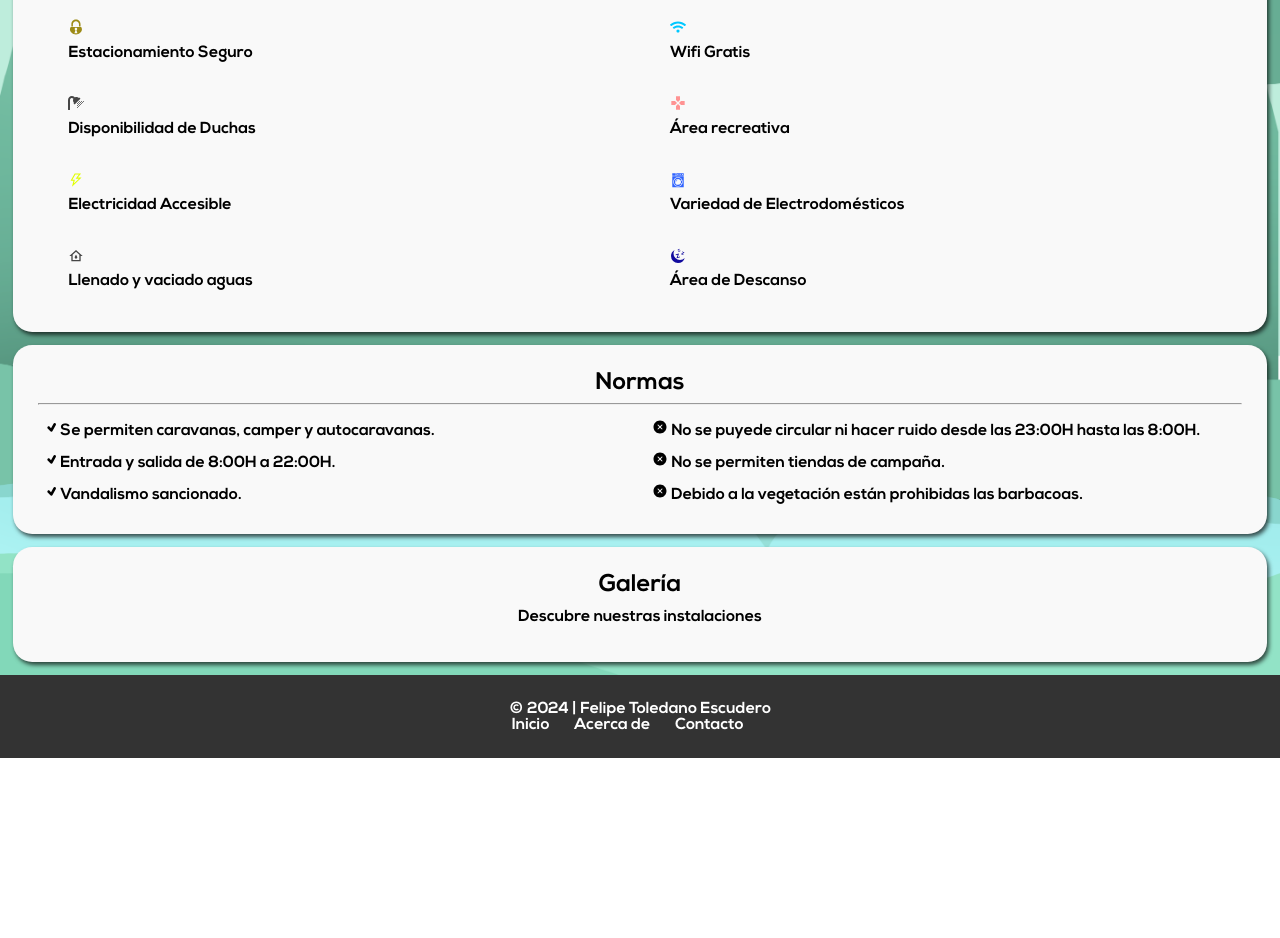
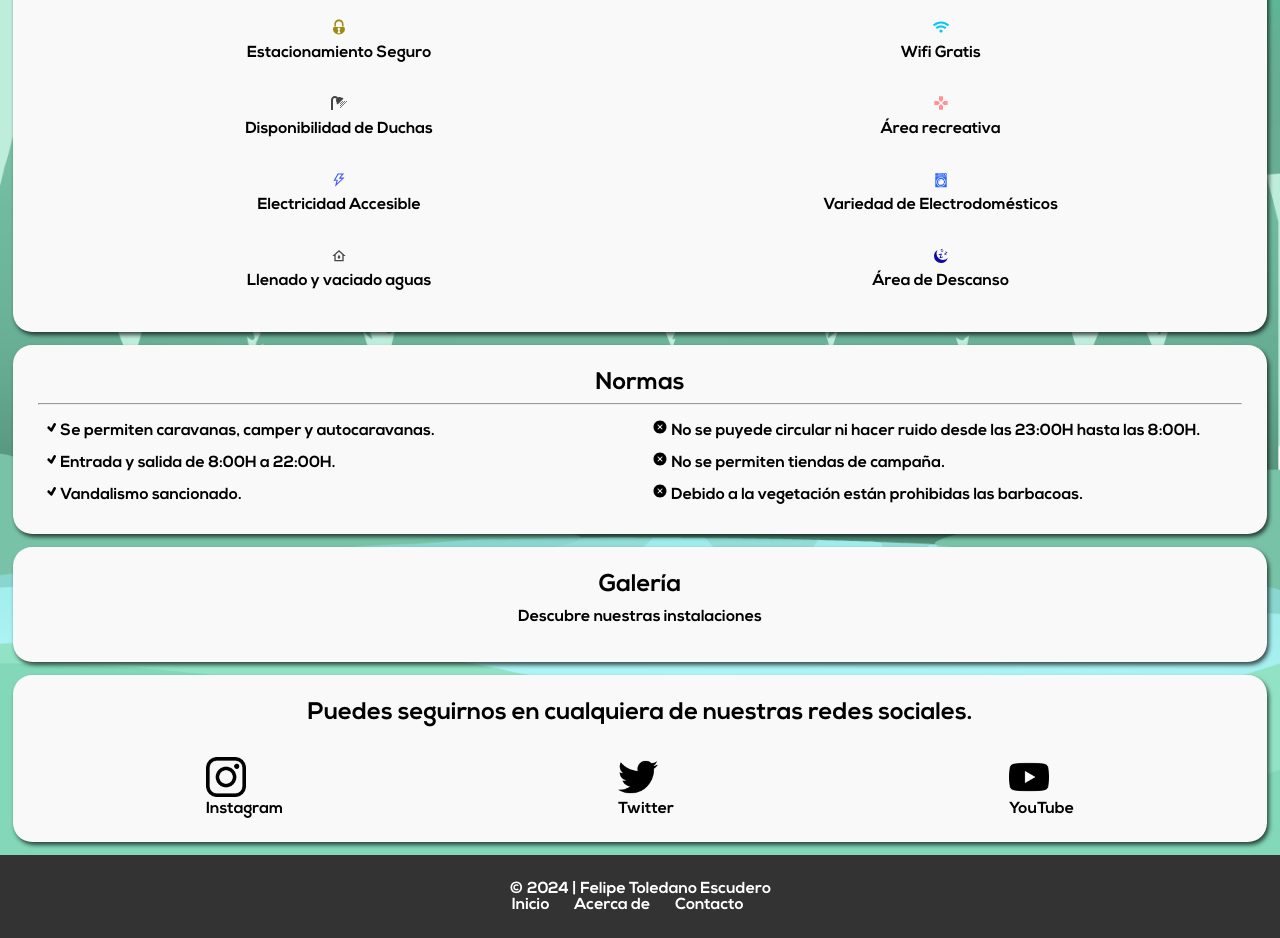
Before and after one commit to F3LIP3X/ArenaCamping-web, a React (Create React App) app: page /Servicios in a window 1280 px wide. Shown: the part 380-1318 px from the top of the page. Before the commit the page ends 1138 px from the top, so only its background shows below. Built offline with nearby package versions, Linux system fonts and the light colour scheme.

Commit message:
1.4.2
Activities

```diff
--- a/src/components/Actividades/Actividades.jsx
+++ b/src/components/Actividades/Actividades.jsx
@@ -33,7 +33,7 @@ const actividades = () => {
             </header>
             <div className="main-content">
                 <main className='titulo'>
-                    <section id="section">
+                    <section>
                         <h1>Actividades</h1>
 
                     </section>
--- a/src/components/Actividades/actividades.css
+++ b/src/components/Actividades/actividades.css
@@ -28,13 +28,6 @@ tr button {    font-family: 'nexa';
 
 }
 
-#section {
-    margin-bottom: 1.2rem;
-    background-color: #f9f9f9;
-    border-radius: 1.2rem;
-    box-shadow: 2px 3px 4px rgba(0, 0, 0, 0.678);
-    padding: 1.6rem;
-}
 
 .Galeria img {
     width: 0px;
--- a/src/components/Servicios/Servicios.jsx
+++ b/src/components/Servicios/Servicios.jsx
@@ -17,6 +17,10 @@ import { IoIosCloseCircle } from "react-icons/io";
 import { TiTick } from "react-icons/ti";
 import { MdGames } from "react-icons/md";
 
+//logos redes
+import instagram from '../assets/instagram.png';
+import twitter from '../assets/twitter.png';
+import youtube from '../assets/youtube.png';
 
 const secondIndex = () => {
     return (
@@ -106,7 +110,31 @@ const secondIndex = () => {
                         <h2 className='fotosg'>Galería</h2>
                         <p className='fotosg'>Descubre nuestras instalaciones</p>
                     </section>
-
+                    <section className='redes'>
+                        <div id='titleRedes'>
+                            <h1>Puedes seguirnos en cualquiera de nuestras redes sociales.</h1>
+                        </div>
+                        <div className='lista-redes'>
+                            <div className='divs'>
+                                <a href="https://www.instagram.com" target="_blank" rel="noopener noreferrer">
+                                    <img className='imagenes' src={instagram} alt="img6" />
+                                </a>
+                                <p className='pStyle'>Instagram</p>
+                            </div>
+                            <div className='divs'>
+                                <a href="https://twitter.com" target="_blank" rel="noopener noreferrer">
+                                    <img className='imagenes' src={twitter} alt="img7" />
+                                </a>
+                                <p className='pStyle'>Twitter</p>
+                            </div>
+                            <div className='divs'>
+                                <a href="https://www.youtube.com" target="_blank" rel="noopener noreferrer">
+                                    <img className='imagenes' src={youtube} alt="img8" />
+                                </a>
+                                <p className='pStyle'>YouTube</p>
+                            </div>
+                        </div>
+                    </section>
                 </main>
             </div>
 
--- a/src/components/Servicios/servicios.css
+++ b/src/components/Servicios/servicios.css
@@ -54,38 +54,47 @@
 
 .lista p {
     margin: 1% 0;
+    text-align: center;
 }
 
 .candadoe {
     color: rgb(157, 139, 22);
+    text-align: center;
 }
 
 .wifie {
     color: rgb(0, 200, 255);
+    text-align: center;
 }
 
 .duchae {
     color: rgb(70, 70, 70);
+    text-align: center;
 }
 
 .areae {
     color: rgb(255, 147, 147);
+    text-align: center;
 }
 
 .rayoe {
-    color: rgb(225, 255, 0);
+    color: rgb(66, 85, 255);
+    text-align: center;
 }
 
 .maquinae {
     color: rgb(47, 99, 255);
+    text-align: center;
 }
 
 .aguae {
     color: rgb(70, 70, 70);
+    text-align: center;
 }
 
 .descansoe {
     color: rgb(17, 10, 158);
+    text-align: center;
 }
 
 .service-item,
```
